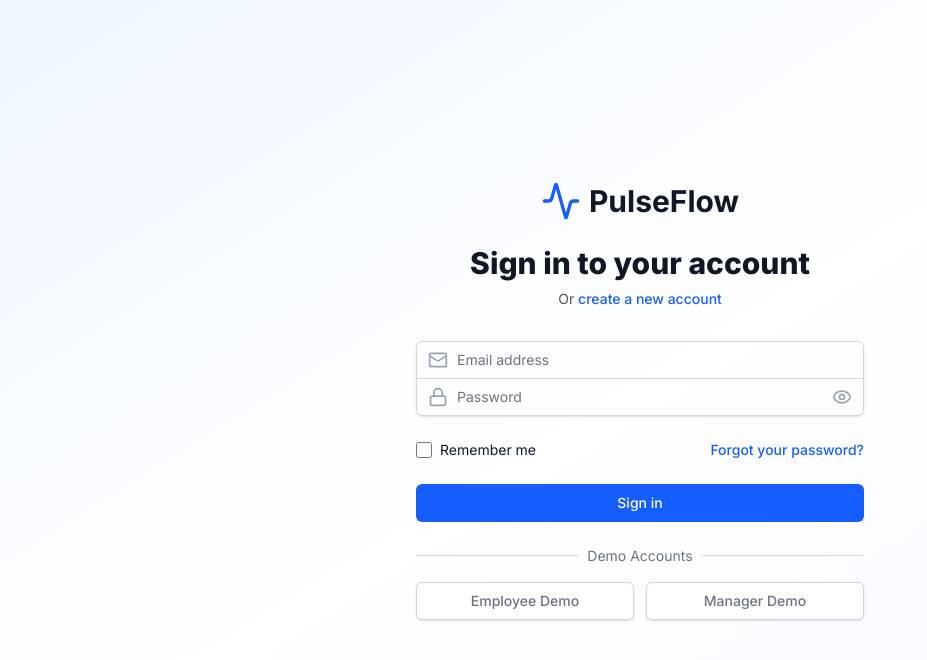
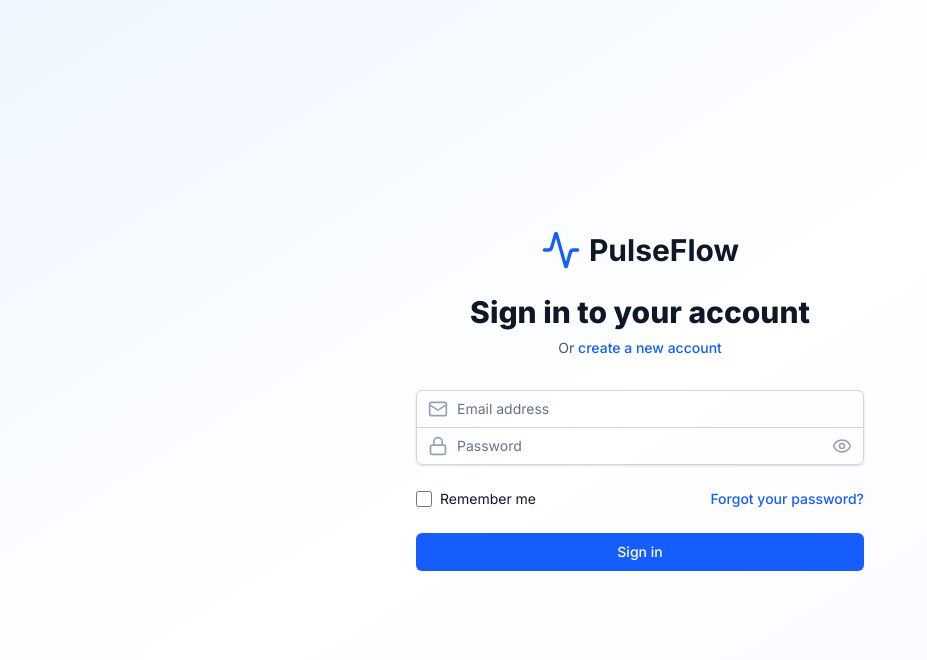
Before and after one commit to dev-yashgupta/pulseFlow, a Next.js app: page /auth/login in a window 1280 px wide. Shown: the top 660 px of the page, without its empty margins (0-927 px from the left). Built offline with nearby package versions, Linux system fonts and the light colour scheme; no server answers.

Commit message:
Remove demo account buttons from LoginForm for cleaner UI

```diff
--- a/src/components/auth/LoginForm.tsx
+++ b/src/components/auth/LoginForm.tsx
@@ -148,40 +148,6 @@
               )}
             </button>
           </div>
-
-          <div className="mt-6">
-            <div className="relative">
-              <div className="absolute inset-0 flex items-center">
-                <div className="w-full border-t border-gray-300" />
-              </div>
-              <div className="relative flex justify-center text-sm">
-                <span className="px-2 bg-white text-gray-500">Demo Accounts</span>
-              </div>
-            </div>
-
-            <div className="mt-4 grid grid-cols-2 gap-3">
-              <button
-                type="button"
-                onClick={() => {
-                  setEmail('employee@pulseflow.demo');
-                  setPassword('demo123');
-                }}
-                className="w-full inline-flex justify-center py-2 px-4 border border-gray-300 rounded-md shadow-sm bg-white text-sm font-medium text-gray-500 hover:bg-gray-50"
-              >
-                Employee Demo
-              </button>
-              <button
-                type="button"
-                onClick={() => {
-                  setEmail('manager@pulseflow.demo');
-                  setPassword('demo123');
-                }}
-                className="w-full inline-flex justify-center py-2 px-4 border border-gray-300 rounded-md shadow-sm bg-white text-sm font-medium text-gray-500 hover:bg-gray-50"
-              >
-                Manager Demo
-              </button>
-            </div>
-          </div>
         </form>
       </div>
     </div>
```
